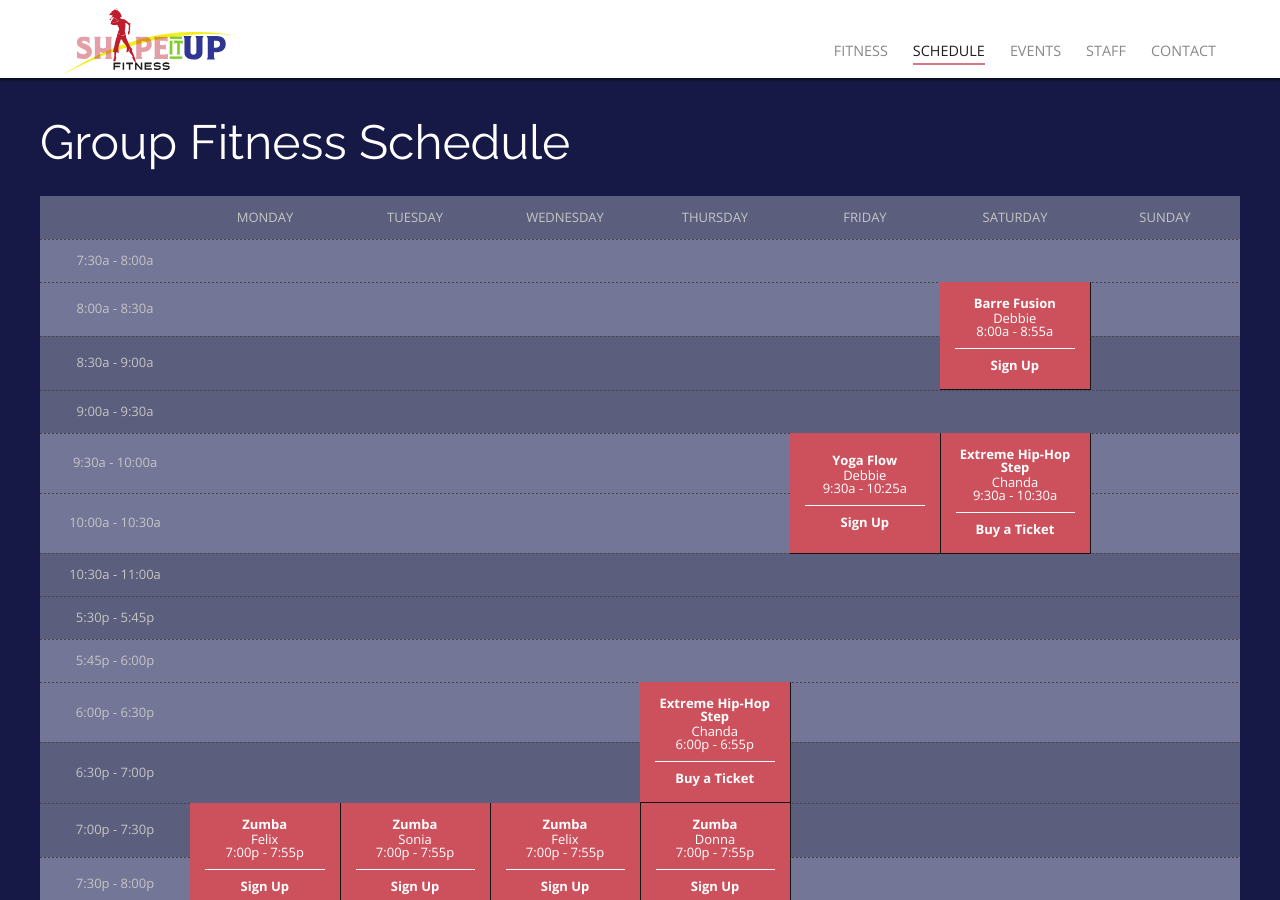
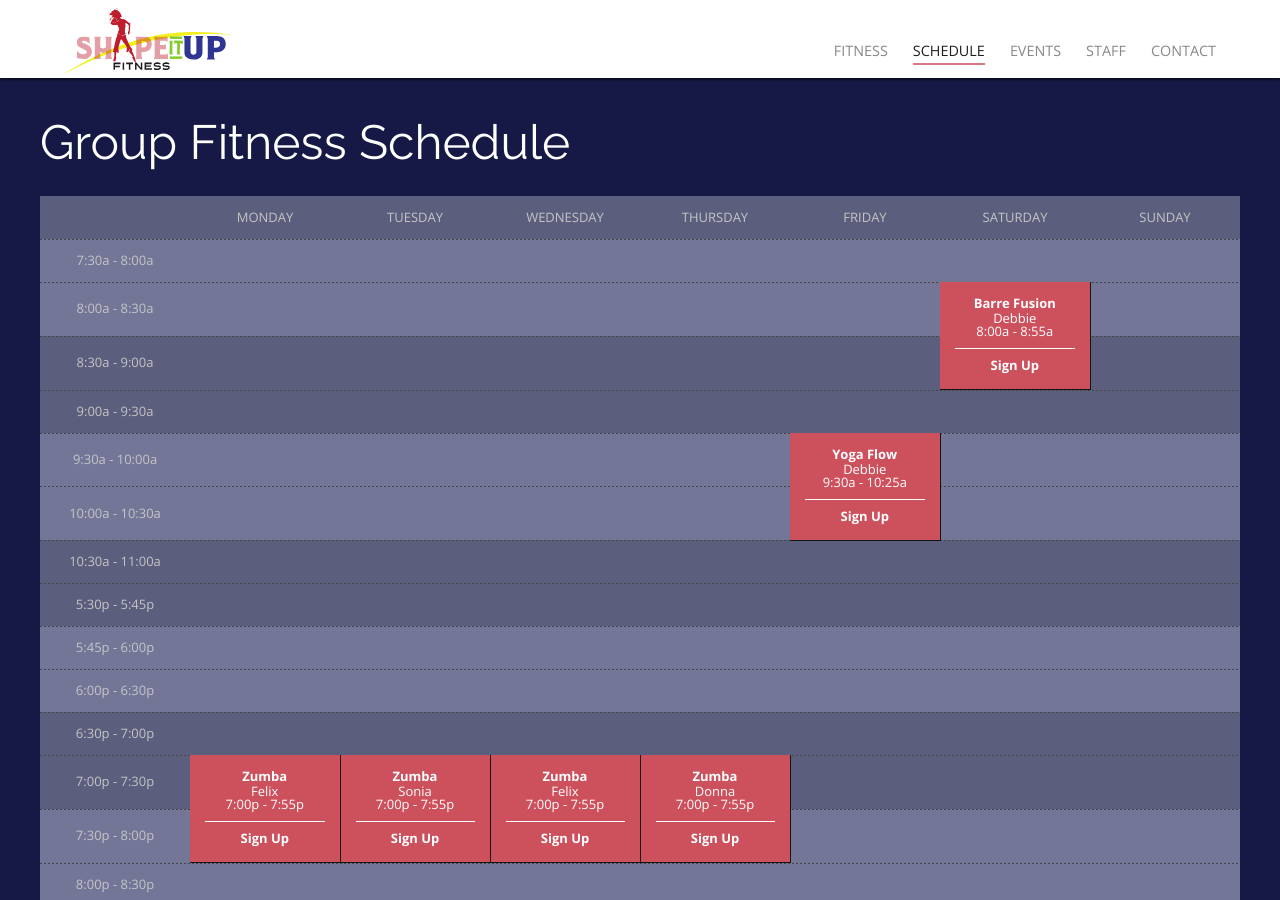
Before and after one commit to rwstone/shapeitup, a Jekyll site: the page built from schedule/index.md, in a window 1280 px wide and 900 px high. Built offline with Jekyll 4.4.1, drawn with Linux system fonts in a browser that asks for light colours; some web fonts are replaced.

Commit message:
Updated Index

```diff
--- a/schedule/index.md
+++ b/schedule/index.md
@@ -21,13 +21,6 @@ sessions:
   start_time: 7:00p
   end_time: 7:55p
   length: 2
-- class: Extreme Hip-Hop Step
-  instructor: Chanda
-  day: Thursday
-  start_time: 6:00p
-  end_time: 6:55p
-  length: 2
-  special_link: https://shapeitupnutritionfitness.square.site/
 - class: Zumba
   instructor: Donna
   day: Thursday
@@ -47,13 +40,6 @@ sessions:
   start_time: 8:00a
   end_time: 8:55a
   length: 2
-- class: Extreme Hip-Hop Step
-  instructor: Chanda
-  day: Saturday
-  start_time: 9:30a
-  end_time: 10:30a
-  length: 2
-  special_link: https://shapeitupnutritionfitness.square.site/
 days:
 - Monday
 - Tuesday
```
